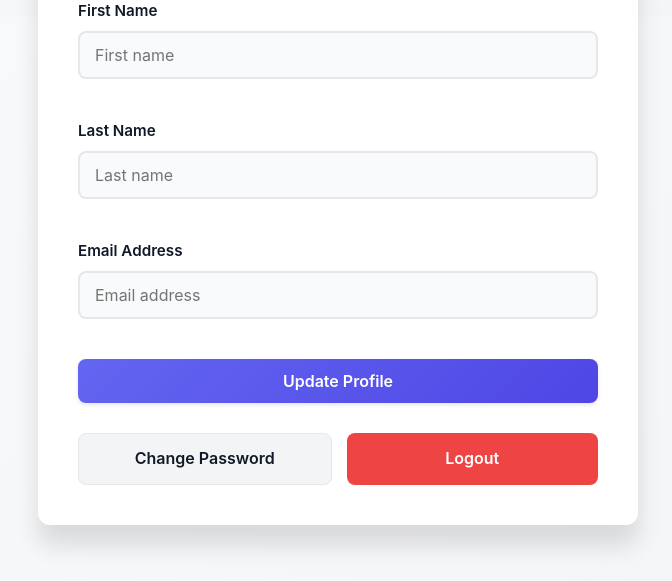
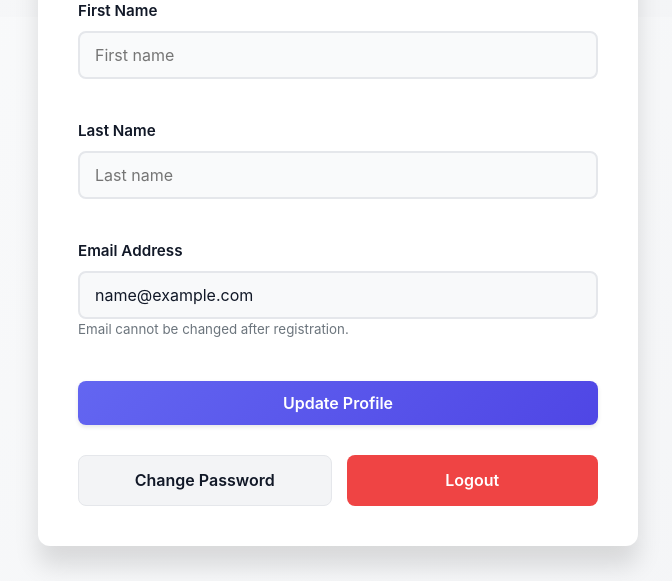
Before and after one commit to Nandoliya-Shoeb/Personal-Blog, a Django app: template accounts/templates/profile.html in a window 1280 px wide. Shown: the part 783-1364 px from the top of the page, without its empty margins (302-974 px from the left). Run offline with Django 5.2, Linux system fonts and the light colour scheme; the template is opened without the code that fills it: values that come from a table or form of the project are taken from there, others are empty; the visitor is signed in with stand-in values (Sample User, id 1).

Commit message:
Completely disable email updates from profile and admin panel

```diff
--- a/accounts/forms.py
+++ b/accounts/forms.py
@@ -128,7 +128,7 @@ class UserProfileForm(forms.ModelForm):
     """Form for updating user profile"""
     class Meta:
         model = User
-        fields = ('first_name', 'last_name', 'email')
+        fields = ('first_name', 'last_name')
         widgets = {
             'first_name': forms.TextInput(attrs={
                 'class': 'form-input',
@@ -138,15 +138,8 @@ class UserProfileForm(forms.ModelForm):
                 'class': 'form-input',
                 'placeholder': 'Last name'
             }),
-            'email': forms.EmailInput(attrs={
-                'class': 'form-input',
-                'placeholder': 'Email address',
-                'readonly': 'readonly'
-            })
         }
 
-    def clean_email(self):
-        return self.instance.email
 
 from .models import Profile
 
--- a/accounts/templates/profile.html
+++ b/accounts/templates/profile.html
@@ -68,17 +68,11 @@
                     {{ form.last_name }}
                 </div>
 
-                <!-- Email Field -->
+                <!-- Email Field (Read-only) -->
                 <div class="form-group">
-                    <label for="{{ form.email.id_for_label }}">Email Address</label>
-                    {{ form.email }}
-                    {% if form.email.errors %}
-                    <div class="form-error">
-                        {% for error in form.email.errors %}
-                        <p>{{ error }}</p>
-                        {% endfor %}
-                    </div>
-                    {% endif %}
+                    <label>Email Address</label>
+                    <input type="email" class="form-input" value="{{ user.email }}" readonly style="background-color: #f8f9fa; cursor: not-allowed;">
+                    <small style="color: #6c757d;">Email cannot be changed after registration.</small>
                 </div>
 
                 <!-- Submit Button -->
```
Also changed, not shown: accounts/admin.py (+11 -2 lines).
